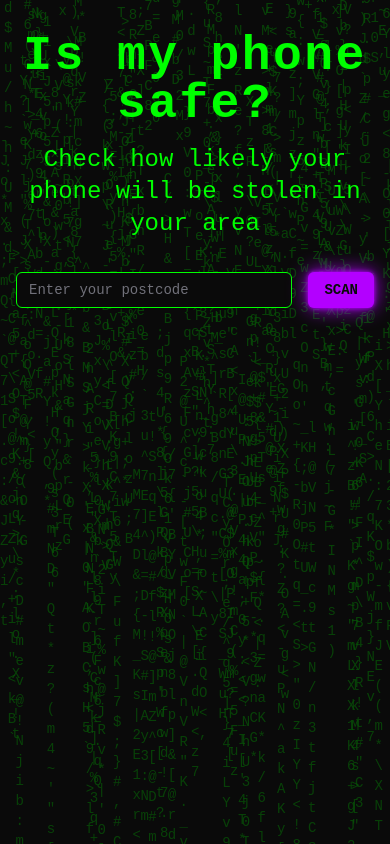
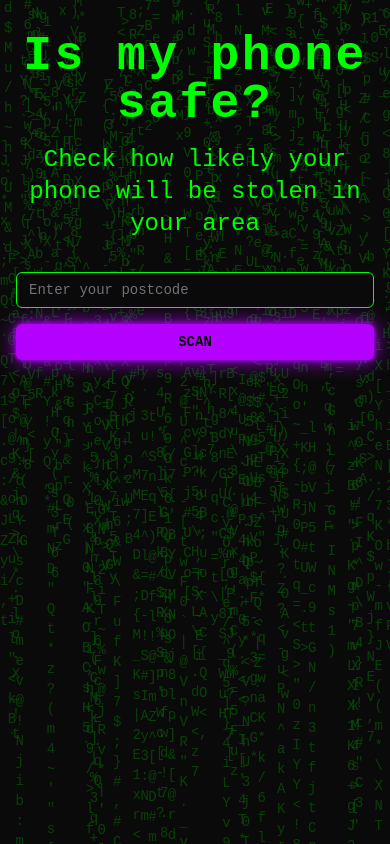
Before and after one commit to satyabotcha/phone-theft, a Next.js app: page / in a window 390 px wide. Built offline with nearby package versions, Linux system fonts and the light colour scheme.

Commit message:
fixed mobile UI issues

```diff
--- a/app/page.tsx
+++ b/app/page.tsx
@@ -4,7 +4,6 @@ import { useState, useEffect } from "react";
 import { Input } from "@/components/ui/input";
 import { Button } from "@/components/ui/button";
 import { Card, CardContent, CardHeader, CardTitle } from "@/components/ui/card";
-import Head from 'next/head';
 
 // Reference data for Soho crime statistics
 const SohoCrimeData = {
@@ -82,9 +81,6 @@ export default function Home() {
 
   return (
     <>
-      <Head>
-        <meta name="viewport" content="width=device-width, initial-scale=1, maximum-scale=1, user-scalable=no" />
-      </Head>
       <div className="min-h-screen bg-cyber-black text-matrix-green py-8 px-4 sm:px-6 lg:px-8 font-matrix relative overflow-hidden">
         {/* Matrix background animation */}
         <div className="absolute inset-0 opacity-30 pointer-events-none">
@@ -109,7 +105,7 @@ export default function Home() {
           {/* Postcode input form */}
           <form onSubmit={handleSubmit} className="mb-8">
             <div className="flex flex-col gap-2">
-              <div className="flex gap-4">
+              <div className="flex flex-col sm:flex-row gap-4">
                 <Input
                   type="text"
                   placeholder="Enter your postcode"
@@ -119,7 +115,7 @@ export default function Home() {
                   aria-invalid={error ? 'true' : 'false'}
                   aria-describedby={error ? 'postcode-error' : undefined}
                 />
-                <Button type="submit" className="bg-neon-purple hover:bg-purple-700 text-cyber-black font-bold shadow-purple-glow">SCAN</Button>
+                <Button type="submit" className="bg-neon-purple hover:bg-purple-700 text-cyber-black font-bold shadow-purple-glow w-full sm:w-auto">SCAN</Button>
               </div>
               {error && (
                 <p id="postcode-error" className="text-red-500 text-sm mt-1">{error}</p>
```
